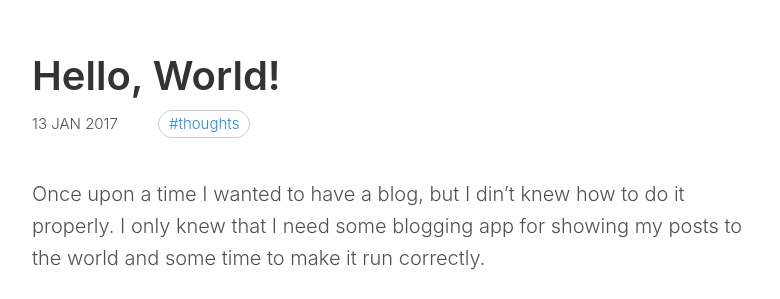
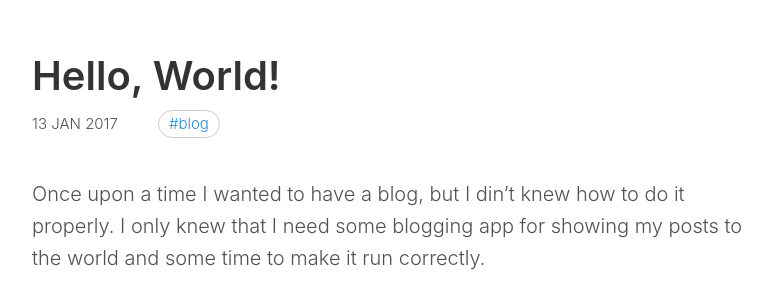
Before and after one commit to arturtamborski/arturtamborski.github.io, a Jekyll site: the page built from _posts/2017-01-13-hello-world.md, in a window 1280 px wide. Shown: the part 208-507 px from the top of the page, without its empty margins (248-1028 px from the left). Built offline with Jekyll 4.4.1, drawn with Linux system fonts in a browser that asks for light colours; comment, search, counter and statistics services are not loaded.

Commit message:
change tag in hello-world

```diff
--- a/_posts/2017-01-13-hello-world.md
+++ b/_posts/2017-01-13-hello-world.md
@@ -4,7 +4,7 @@ title: Hello, World!
 description: Third time's a charm
 comments: true
 tags:
-- thoughts
+- blog
 ---
 
 Once upon a time I wanted to have a blog, but I din't knew how to do it properly. I only knew that I need some blogging app for showing my posts to the world and some time to make it run correctly.
```
